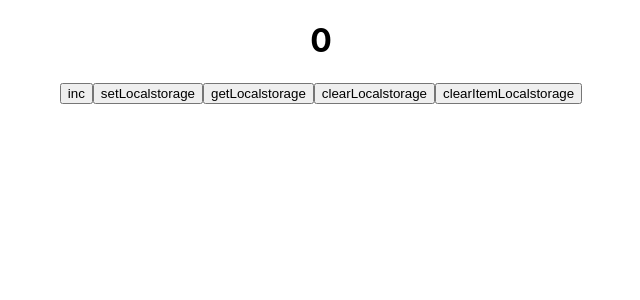
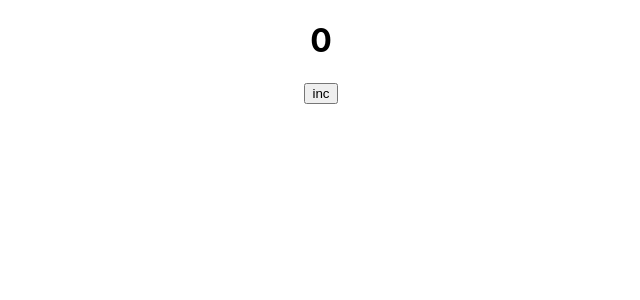
Before and after one commit to mazurenka/localstorage, a React (Create React App) app: page / in a window 1280 px wide. Shown: the top 300 px of the page, without its empty margins (319-959 px from the left). Built offline with nearby package versions, Linux system fonts and the light colour scheme.

Commit message:
localstorage useEffect

```diff
--- a/src/App.tsx
+++ b/src/App.tsx
@@ -1,4 +1,4 @@
-import React, {useState} from 'react';
+import React, {useEffect, useState} from 'react';
 import './App.css';
 
 function App() {
@@ -7,34 +7,22 @@ function App() {
         setValue(value + 1)
     }
 
-    const setLocal = () => {
+    useEffect(() => {
+        let save = localStorage.getItem('valueKey')
+        if (save) {
+            let saveValue = JSON.parse(save)
+            setValue(saveValue)
+        }
+    }, [])
+
+    useEffect(() => {
         localStorage.setItem('valueKey', JSON.stringify(value))
-        localStorage.setItem('valueKey + 1', JSON.stringify(value + 1))
-    }
-    const getLocal = () => {
-        let newValue = localStorage.getItem('valueKey')
-        if (newValue) {
-            let setValueNew = JSON.parse(newValue)
-          setValue(setValueNew)
-        }
-    }
-    const clearLocal = () => {
-        localStorage.clear()
-        setValue(0)
-    }
-    const clearItemLocal = () => {
-        localStorage.removeItem('valueKey + 1')
-    }
+    }, [value])
 
     return (
         <div className="App">
             <h1> {value} </h1>
             <button onClick={increment}>inc</button>
-            <button onClick={setLocal}>setLocalstorage</button>
-            <button onClick={getLocal}>getLocalstorage</button>
-            <button onClick={clearLocal}>clearLocalstorage</button>
-            <button onClick={clearItemLocal}>clearItemLocalstorage</button>
-
         </div>
     );
 }
```
